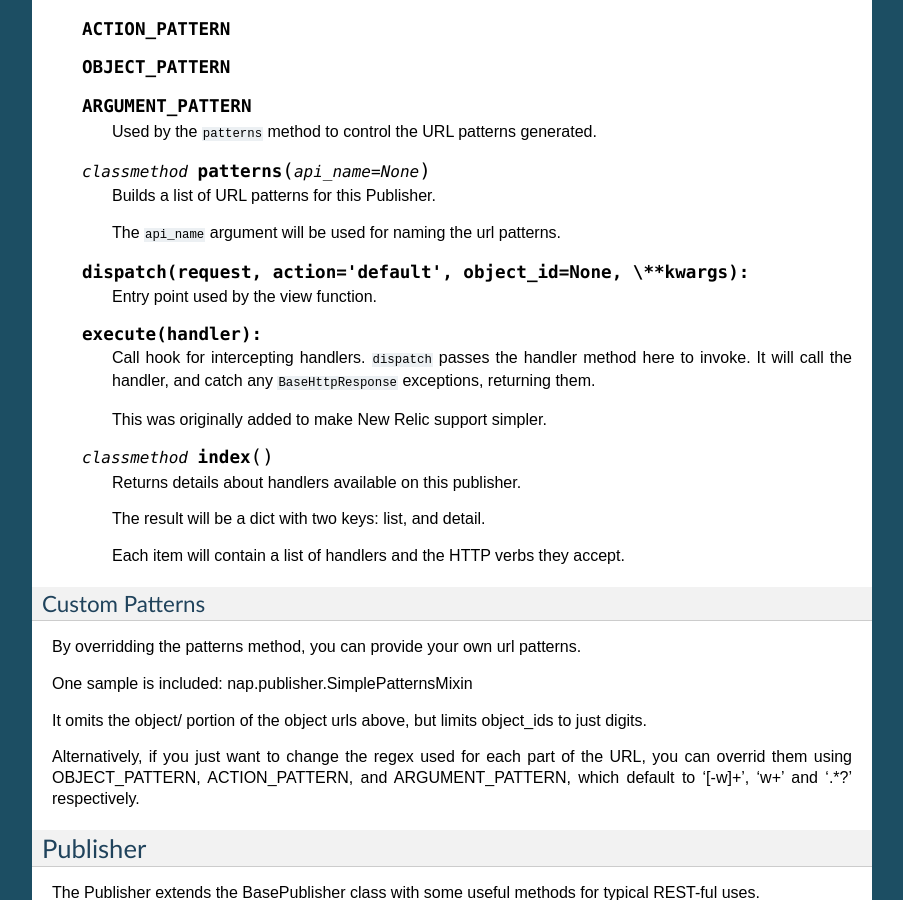
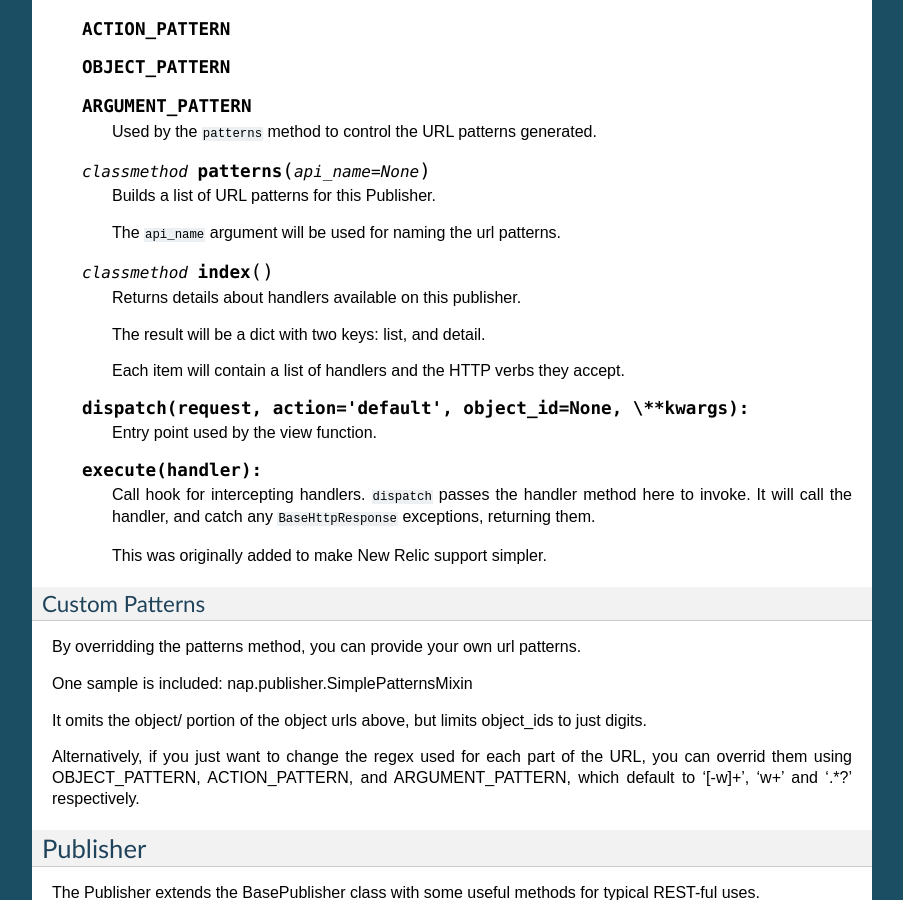
Before and after one commit to funkybob/django-nap, a Sphinx documentation site: the page built from docs/publisher.rst, in a window 1280 px wide and 900 px high, scrolled down 941 px. Shown: the whole window, without its empty margins (198-1101 px from the left). Built offline with Sphinx 7.4.7, drawn with Linux system fonts in a browser that asks for light colours; some of the changed lines change nothing that is shown.

Commit message:
Reorder for tidy grouping

```diff
--- a/docs/publisher.rst
+++ b/docs/publisher.rst
@@ -71,6 +71,14 @@ Base Publisher
 
       The ``api_name`` argument will be used for naming the url patterns.
 
+   .. classmethod:: index()
+
+      Returns details about handlers available on this publisher.
+
+      The result will be a dict with two keys: list, and detail.
+
+      Each item will contain a list of handlers and the HTTP verbs they accept.
+
    .. method::  dispatch(request, action='default', object_id=None, \**kwargs):
 
       Entry point used by the view function.
@@ -82,14 +90,6 @@ Base Publisher
       exceptions, returning them.
 
       This was originally added to make New Relic support simpler.
-
-   .. classmethod:: index()
-
-      Returns details about handlers available on this publisher.
-
-      The result will be a dict with two keys: list, and detail.
-
-      Each item will contain a list of handlers and the HTTP verbs they accept.
 
 Custom Patterns
 ---------------
```
